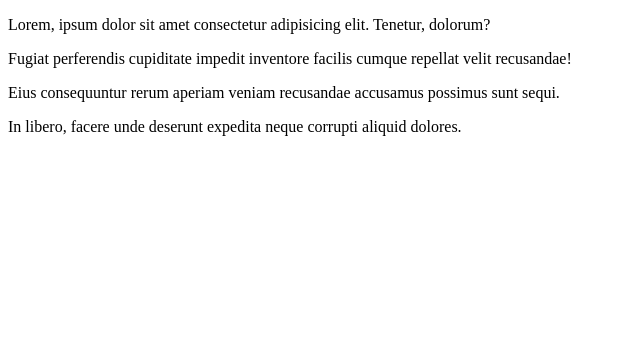
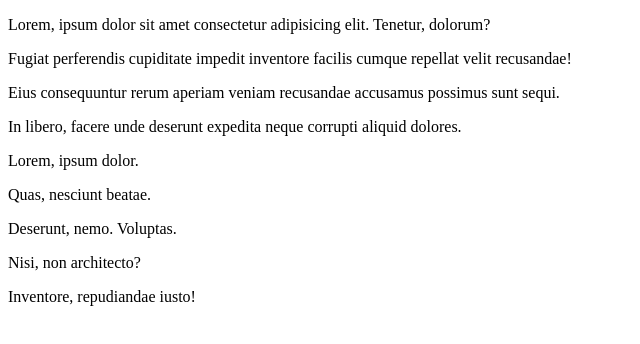
Before and after one commit to Nitish0604/Git_work, a plain HTML site: page login.html in a window 1280 px wide. Shown: the whole page, without its empty margins (0-640 px from the left). Drawn offline with Linux system fonts and the light colour scheme.

Commit message:
first commit3

```diff
--- a/login.html
+++ b/login.html
@@ -10,5 +10,11 @@
     <p>Fugiat perferendis cupiditate impedit inventore facilis cumque repellat velit recusandae!</p>
     <p>Eius consequuntur rerum aperiam veniam recusandae accusamus possimus sunt sequi.</p>
     <p>In libero, facere unde deserunt expedita neque corrupti aliquid dolores.</p>
+
+    <p>Lorem, ipsum dolor.</p>
+    <p>Quas, nesciunt beatae.</p>
+    <p>Deserunt, nemo. Voluptas.</p>
+    <p>Nisi, non architecto?</p>
+    <p>Inventore, repudiandae iusto!</p>
 </body>
 </html>
```
